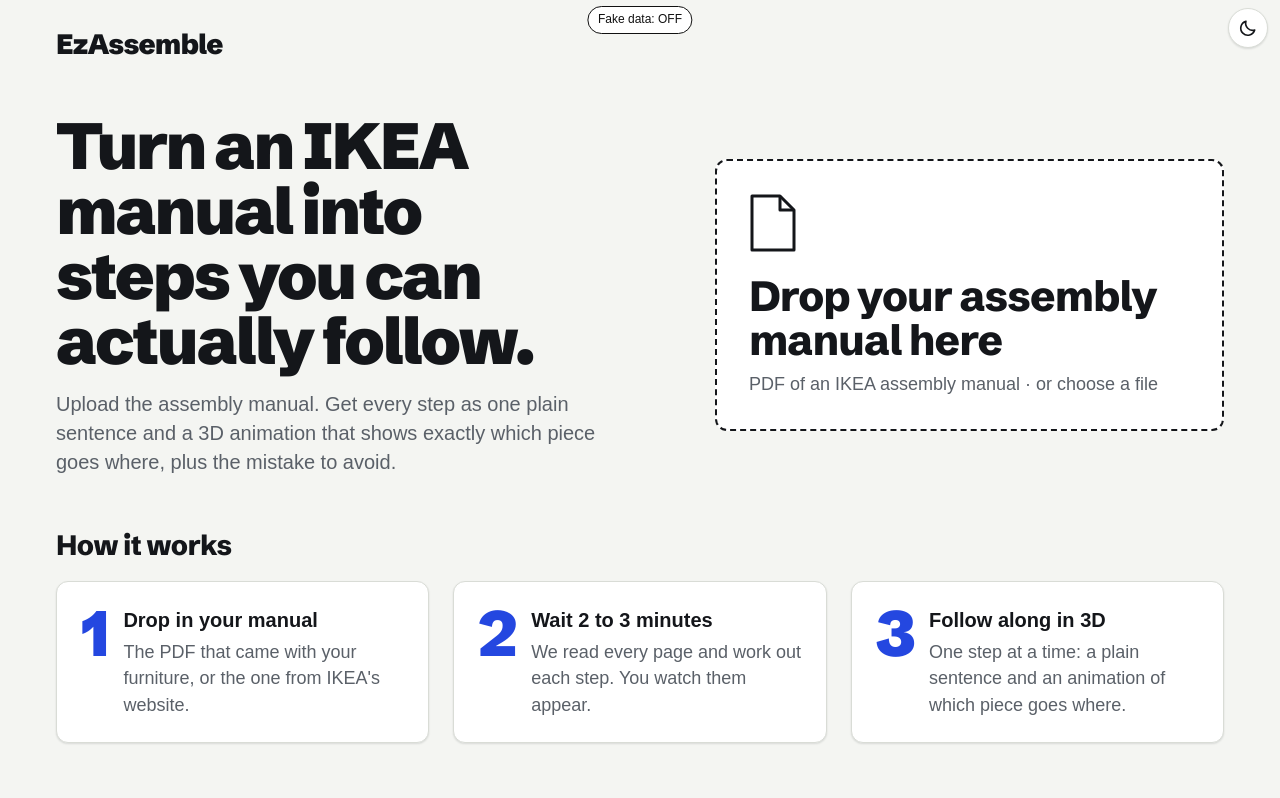
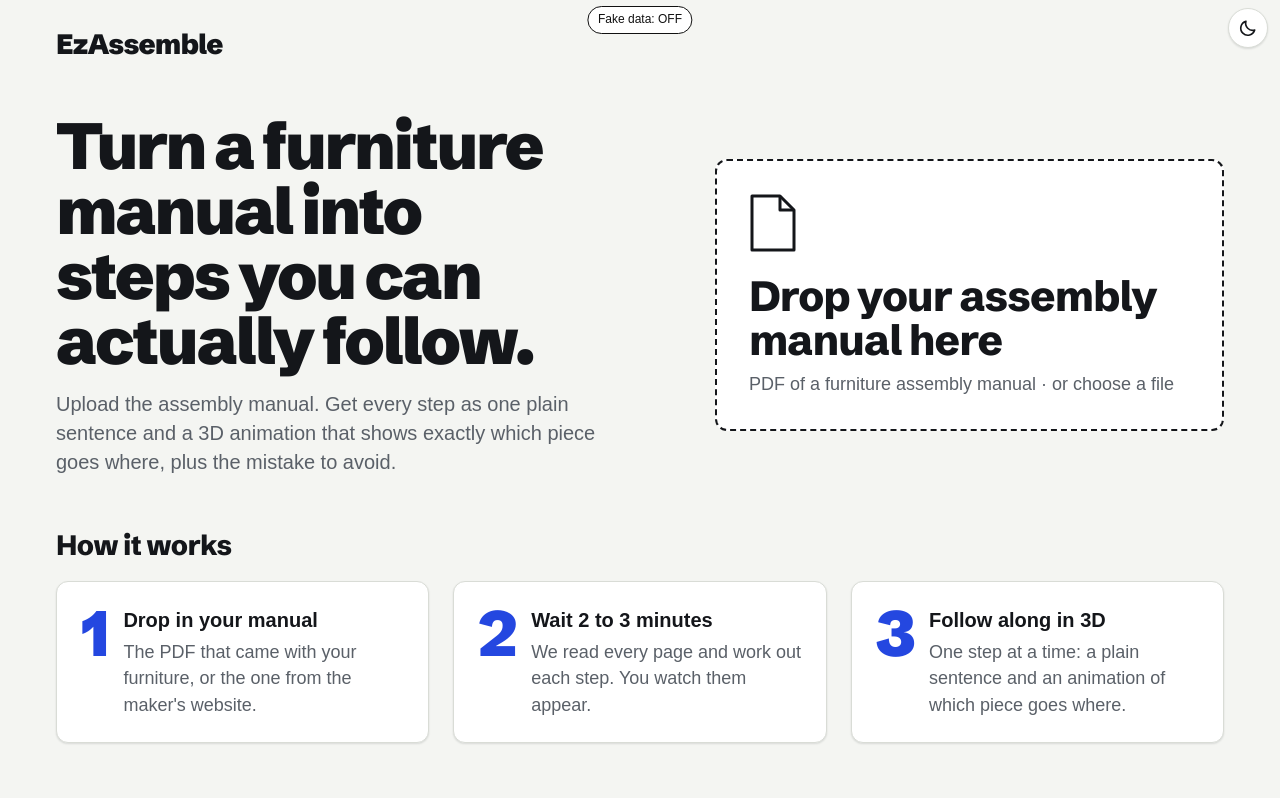
Before and after one commit to karansgotit/EzAssemble, a Next.js app: page / in a window 1280 px wide. Shown: the top 798 px of the page. Built offline with nearby package versions, Linux system fonts and the light colour scheme; a web font is replaced by a local one.

Commit message:
Minor wording change

```diff
--- a/app/components/DropZone.tsx
+++ b/app/components/DropZone.tsx
@@ -51,7 +51,7 @@
           <path d="M31 3v14h14" fill="none" stroke="currentColor" strokeWidth="3" strokeLinejoin="round" />
         </svg>
         <strong>{dragging ? "Drop it to start" : "Drop your assembly manual here"}</strong>
-        <span>PDF of an IKEA assembly manual · or choose a file</span>
+        <span>PDF of a furniture assembly manual · or choose a file</span>
       </label>
       {message && (
         <p className={styles.problem} role="alert">
--- a/app/page.tsx
+++ b/app/page.tsx
@@ -11,7 +11,7 @@
 
 // The three things that happen, in the order they happen. A real sequence, so it is numbered.
 const HOW_IT_WORKS = [
-  { title: "Drop in your manual", text: "The PDF that came with your furniture, or the one from IKEA's website." },
+  { title: "Drop in your manual", text: "The PDF that came with your furniture, or the one from the maker's website." },
   { title: "Wait 2 to 3 minutes", text: "We read every page and work out each step. You watch them appear." },
   { title: "Follow along in 3D", text: "One step at a time: a plain sentence and an animation of which piece goes where." },
 ];
@@ -42,7 +42,7 @@
 
       <section className={styles.hero}>
         <div className={styles.pitch}>
-          <h1>Turn an IKEA manual into steps you can actually follow.</h1>
+          <h1>Turn a furniture manual into steps you can actually follow.</h1>
           <p>
             Upload the assembly manual. Get every step as one plain sentence and a 3D animation that shows exactly which piece goes where, plus the
             mistake to avoid.
--- a/client/processManual.ts
+++ b/client/processManual.ts
@@ -88,7 +88,7 @@
 
   // A3. One entry per step number; sub-assembly runs collapse into one card
   const refs = pickSteps(pages);
-  if (refs.length === 0) stop("No assembly steps were found in this PDF. Is it an IKEA assembly manual?");
+  if (refs.length === 0) stop("No assembly steps were found in this PDF. Is it a furniture assembly manual?");
   const problems: string[] = [];
   if (skippedPages.length) problems.push(`Page${skippedPages.length > 1 ? "s" : ""} ${listNumbers(skippedPages.sort((a, b) => a - b))} couldn't be read.`);
   const missing = missingStepNumbers(refs);
```
Also changed, not shown: 1 other file (tests, documents, lock files or other folders).
